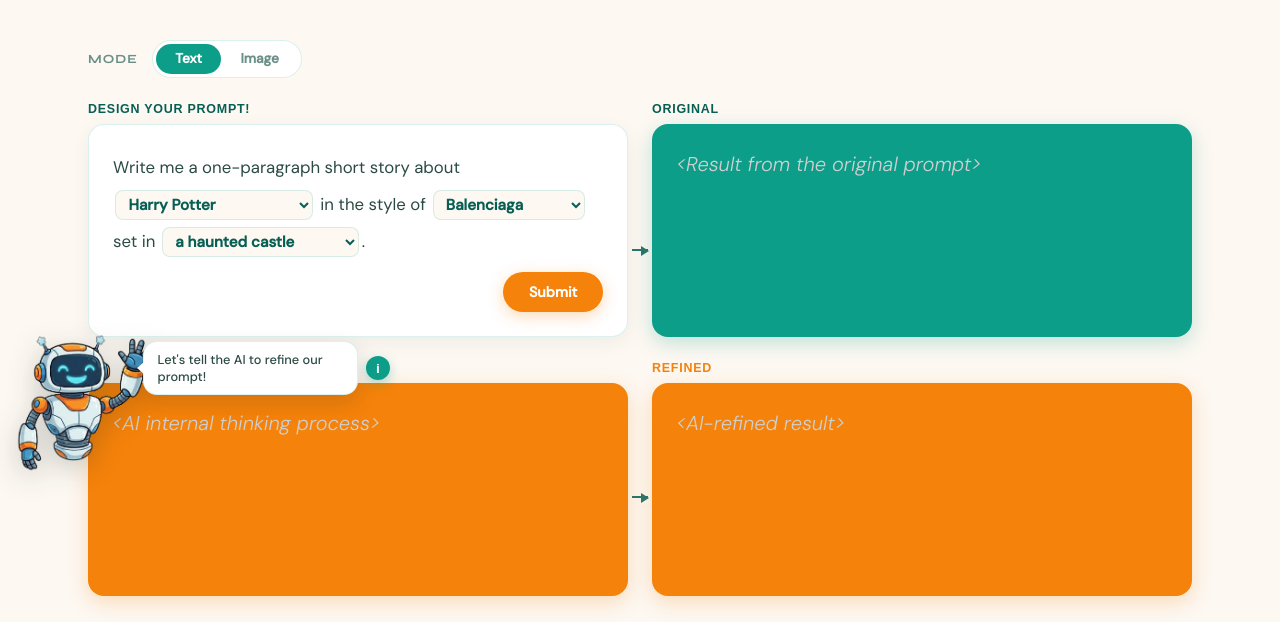
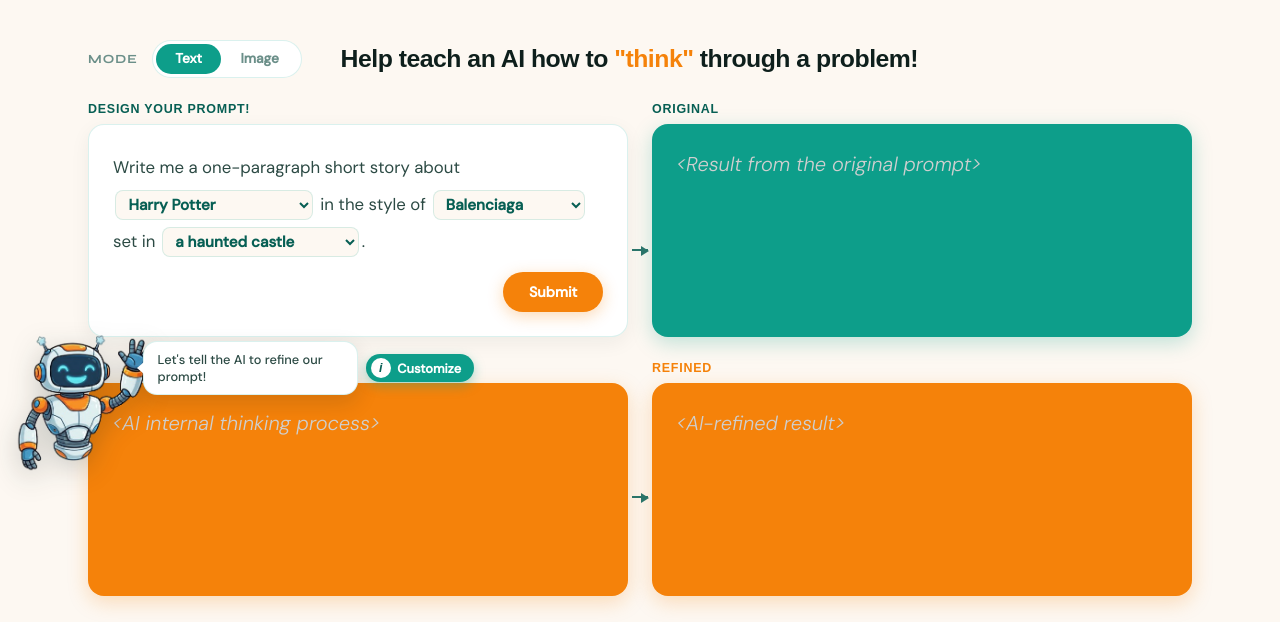
Before and after one commit to commun-ai-ty/ai_in_the_background, a Flask app: page /test in a window 1280 px wide. Shown: the part 68-690 px from the top of the page. Run offline with Flask 3, Linux system fonts and the light colour scheme.

Commit message:
header and customize button

```diff
--- a/website/templates/test.html
+++ b/website/templates/test.html
@@ -134,6 +134,29 @@
     .btn-primary:hover { transform: translateY(-2px); box-shadow: 0 8px 24px rgba(245,130,10,0.4); }
     .btn-ghost { background: transparent; color: var(--teal-dk); border: 1.5px solid rgba(13,158,138,0.35); }
     .btn-ghost:hover { background: rgba(13,158,138,0.08); }
+
+    /* -------------------------------------------------------------------------------- */
+    /* Toolbar row (mode toggle on the left, app headline on the right)                 */
+    /* -------------------------------------------------------------------------------- */
+    .toolbar-row {
+      position: relative; z-index: 1;
+      display: flex; align-items: center;
+      gap: 1.5rem; margin-bottom: 1.5rem;
+    }
+    .toolbar-row .mode-toggle { margin-bottom: 0; }   /* the row owns the spacing now */
+    .app-headline {
+      font-family: 'Arial', sans-serif;
+      font-size: clamp(1.05rem, 2vw, 1.55rem);
+      font-weight: 800; letter-spacing: -0.5px; line-height: 1.2;
+      color: var(--dark); text-align: right;
+    }
+    .app-headline em { font-style: normal; color: var(--orange); }
+
+    /* stack the row on narrow screens */
+    @media (max-width: 760px) {
+      .toolbar-row { flex-direction: column; align-items: flex-start; }
+      .app-headline { text-align: left; }
+    }
 
     /* -------------------------------------------------------------------------------- */
     /* Mode Toggle                                                                      */
@@ -363,15 +386,24 @@
     }
     .info-btn {
       flex-shrink: 0;
-      width: 24px; height: 24px; border-radius: 50%;
+      display: inline-flex; align-items: center; gap: 0.4rem;
       border: none; cursor: pointer;
       background: var(--teal); color: #fff;
-      font-family: 'Arial', sans-serif; font-weight: 800; font-size: 0.85rem; font-style: normal;
-      display: flex; align-items: center; justify-content: center;
+      padding: 0.25rem 0.8rem 0.25rem 0.3rem;   /* tighter on the icon side */
+      border-radius: 100px;
+      font-family: 'DM Sans', sans-serif; font-weight: 700; font-size: 0.8rem;
       box-shadow: 0 4px 12px rgba(13,158,138,0.35);
       transition: transform 0.15s, box-shadow 0.15s;
     }
     .info-btn:hover { transform: translateY(-2px); box-shadow: 0 6px 16px rgba(13,158,138,0.45); }
+    /* circled "i" on the left */
+    .info-btn .info-icon {
+      flex-shrink: 0;
+      width: 20px; height: 20px; border-radius: 50%;
+      background: #fff; color: var(--teal-dk);
+      display: flex; align-items: center; justify-content: center;
+      font-family: 'Arial', sans-serif; font-weight: 800; font-size: 0.78rem; font-style: italic;
+    }
 
 
     /* ================================================================================ */
@@ -540,8 +572,11 @@
     <main class="workspace">
 
         <!-- -------------------------------------------------------------------------------- -->
-        <!-- Generation Mode Toggle (Text <-> Image)                                          -->
+        <!-- Toolbar row: mode toggle (left) + app headline (right)                           -->
         <!-- -------------------------------------------------------------------------------- -->
+        <div class="toolbar-row">
+
+            <!-- Generation Mode Toggle (Text <-> Image) -->
             <div class="mode-toggle">
                 <span class="mode-label">Mode</span>
                 <div class="switch" id="mode-switch">
@@ -549,6 +584,11 @@
                     <button type="button" class="switch-opt"        data-mode="image">Image</button>
                 </div>
                 <span class="mode-hint" id="mode-hint"></span>
+            </div>
+
+            <!-- Brief app overview -->
+            <h1 class="app-headline">Help teach an AI how to <em>"think"</em> through a problem!</h1>
+
         </div>
 
     <!-- ================================================================================ -->
@@ -629,7 +669,10 @@
             <!-- Speech bubble near his mouth + info button to the right -->
             <div class="avatar-speech">
                 <div class="speech-bubble">Let's tell the AI to refine our prompt!</div>
-                <button type="button" class="info-btn" id="refine-info-btn" aria-label="How does refinement work?">i</button>
+                <button type="button" class="info-btn" id="refine-info-btn" aria-label="Customize the refinement">
+                    <span class="info-icon" aria-hidden="true">i</span>
+                    <span class="info-label">Customize</span>
+                </button>
             </div>
 
             <!-- Subtitle & text-box -->
```
Lines whose indentation alone changed are shown as unchanged.
